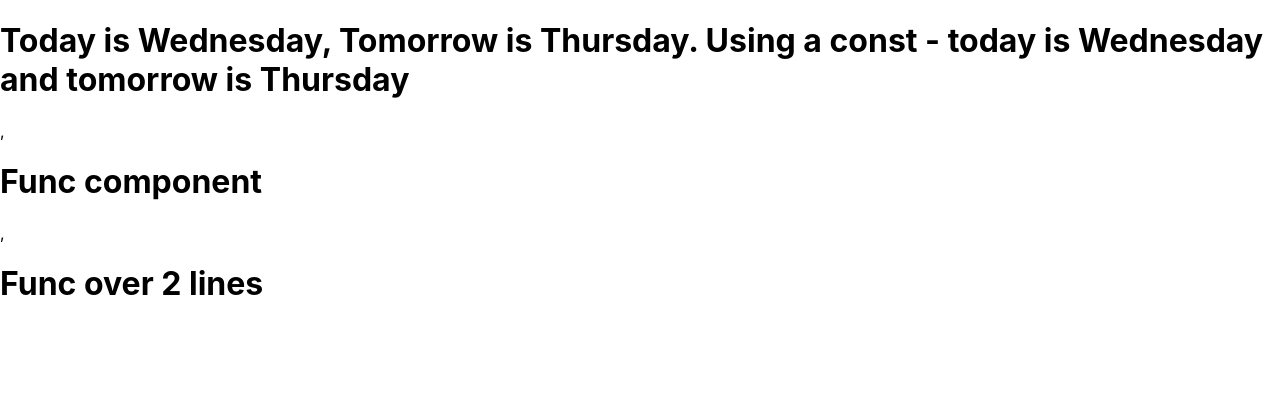
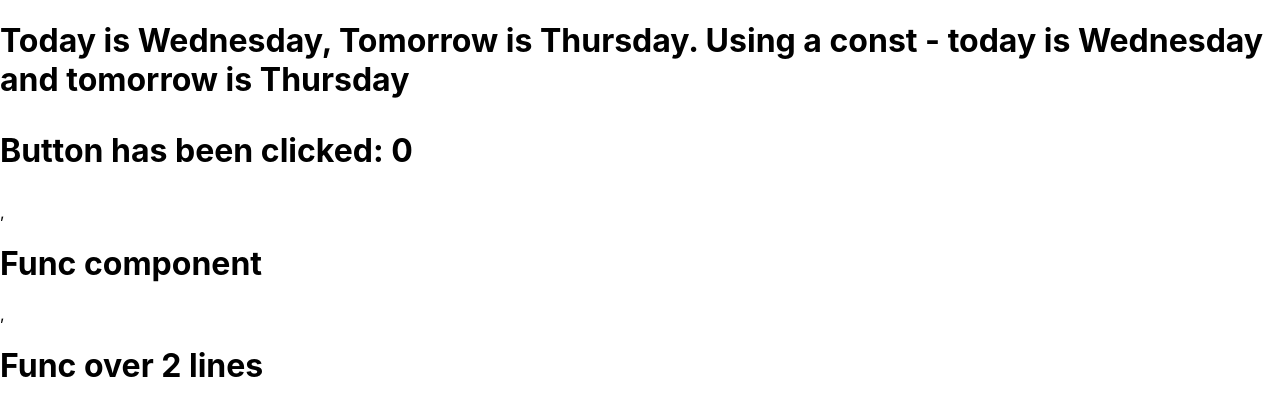
Before and after one commit to sarahmccpop/react_workshops, a React (Create React App) app in the folder my-app/: page / in a window 1280 px wide. Shown: the top 416 px of the page. Built offline with nearby package versions, Linux system fonts and the light colour scheme.

Commit message:
setting state in a class component

```diff
--- a/my-app/src/App.js
+++ b/my-app/src/App.js
@@ -14,7 +14,7 @@ const Hello = <h1>Hello</h1>;
 function App() {
   return (
     <>
-      <ClassComponent today={"Wednesday"} tomorrow={"Thursday"} />,
+      <ClassComponent today={"Wednesday"} tomorrow={"Thursday"} steps={2} />,
       <FuncArrow />, <FuncArrow2Lines />
     </>
   );
@@ -28,18 +28,36 @@ export default App;
 class ClassComponent extends React.Component {
   // you must call the props constructor and use super(props) because otherwise props will be undefined and you will not be able to use it
   // props are input arguments that are passed into components
-  constructor(props) {
-    super(props);
-  }
+
+  // constructor(props) {
+  //   super(props);
+  //   this.state = { counter: 0 };
+  //   this.handleClick = this.handleClick.bind(this);
+  // }
+  // handleClick() {
+  //   console.log("Handle clicked", this);
+  // }
+  //handleClick = () => console.log("handleClick", this);
+  state = { counter: 0 };
+
+  handleClick = () => {
+    // const prevState = this.state.counter;
+    // this.setState({ counter: prevState + 1 });
+    // this.setState((prevState) => ({ counter: prevState.counter + 1 }));
+    this.setState((prevState, props) => ({
+      counter: prevState.counter + props.steps,
+    }));
+  };
 
   render() {
     console.log(this.props); // here you can see props is an object with 2 properties
     // you can also assign the props to a const so that they can be accessed directly
     const { today, tomorrow } = this.props;
     return (
-      <h1>
+      <h1 onClick={this.handleClick}>
         Today is {this.props.today}, Tomorrow is {this.props.tomorrow}. Using a
         const - today is {today} and tomorrow is {tomorrow}
+        <p>Button has been clicked: {this.state.counter}</p>
       </h1>
     );
   }
```
